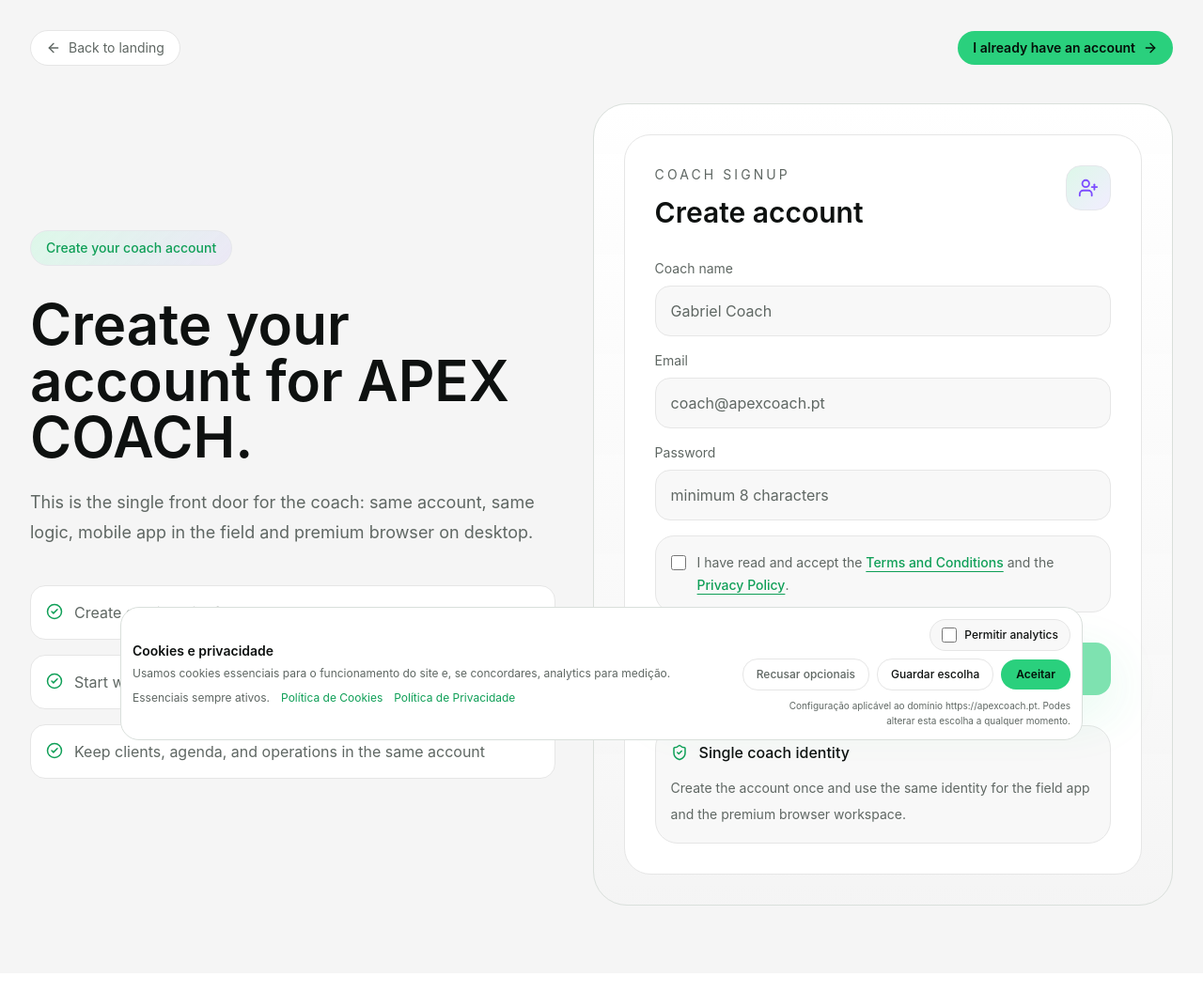
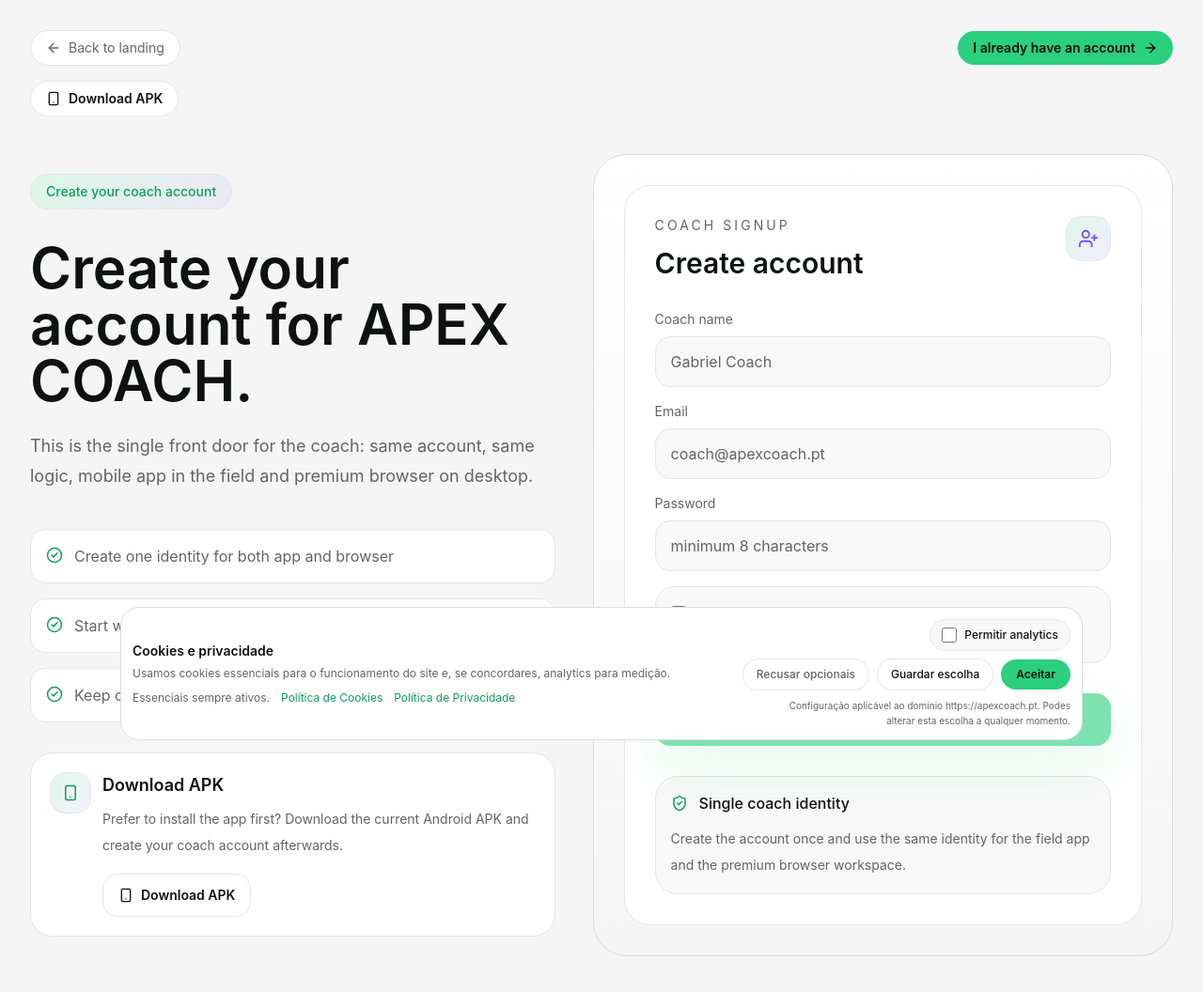
Before and after one commit to potter-53/apexcoach-web, a Next.js app: page /signup in a window 1280 px wide. Shown: the top 1056 px of the page at 94% size. Built offline with nearby package versions, Linux system fonts and the light colour scheme; no server answers.

Commit message:
Add visible APK download CTAs to landing and coach signup

```diff
--- a/app/signup/SignupClient.jsx
+++ b/app/signup/SignupClient.jsx
@@ -18,6 +18,7 @@
     ],
     backToLanding: "Back to landing",
     haveAccount: "I already have an account",
+    downloadNow: "Download APK",
     badge: "Create your coach account",
     title: "Create your account for APEX COACH.",
     text: "This is the single front door for the coach: same account, same logic, mobile app in the field and premium browser on desktop.",
@@ -37,6 +38,7 @@
     createContinue: "Create account and continue",
     identityTitle: "Single coach identity",
     identityText: "Create the account once and use the same identity for the field app and the premium browser workspace.",
+    downloadHint: "Prefer to install the app first? Download the current Android APK and create your coach account afterwards.",
   },
   pt: {
     highlights: [
@@ -46,6 +48,7 @@
     ],
     backToLanding: "Voltar a landing",
     haveAccount: "Ja tenho conta",
+    downloadNow: "Download APK",
     badge: "Cria a tua conta coach",
     title: "Cria a tua conta para APEX COACH.",
     text: "Esta e a entrada unica do coach: mesma conta, mesma logica, app mobile no terreno e browser premium no desktop.",
@@ -65,6 +68,7 @@
     createContinue: "Criar conta e continuar",
     identityTitle: "Identidade unica do coach",
     identityText: "Cria a conta uma vez e usa a mesma identidade na app de terreno e no workspace browser premium.",
+    downloadHint: "Preferes instalar primeiro a app? Faz download da APK Android atual e cria a tua conta coach depois.",
   },
   es: {
     highlights: [
@@ -74,6 +78,7 @@
     ],
     backToLanding: "Volver a la landing",
     haveAccount: "Ya tengo cuenta",
+    downloadNow: "Download APK",
     badge: "Crea tu cuenta coach",
     title: "Crea tu cuenta para APEX COACH.",
     text: "Esta es la entrada unica del coach: misma cuenta, misma logica, app movil en el campo y browser premium en escritorio.",
@@ -93,6 +98,7 @@
     createContinue: "Crear cuenta y continuar",
     identityTitle: "Identidad unica del coach",
     identityText: "Crea la cuenta una vez y usa la misma identidad en la app de campo y en el workspace browser premium.",
+    downloadHint: "Prefieres instalar primero la app? Descarga el APK Android actual y crea tu cuenta coach despues.",
   },
   fr: {
     highlights: [
@@ -102,6 +108,7 @@
     ],
     backToLanding: "Retour a la landing",
     haveAccount: "J'ai deja un compte",
+    downloadNow: "Download APK",
     badge: "Cree ton compte coach",
     title: "Cree ton compte pour APEX COACH.",
     text: "C'est l'entree unique du coach : meme compte, meme logique, app mobile sur le terrain et navigateur premium sur desktop.",
@@ -121,6 +128,7 @@
     createContinue: "Creer le compte et continuer",
     identityTitle: "Identite coach unique",
     identityText: "Cree le compte une seule fois et utilise la meme identite dans l'app terrain et dans le workspace navigateur premium.",
+    downloadHint: "Tu preferes installer l'app d'abord ? Telecharge l'APK Android actuel puis cree ton compte coach.",
   },
 };
 
@@ -335,6 +343,17 @@
           </Link>
         </div>
 
+        <div className="mt-4 flex flex-wrap items-center gap-3">
+          <a
+            href="/download/apk"
+            onClick={() => trackEvent("landing_signup_top_download_click", { locale })}
+            className="inline-flex items-center gap-2 rounded-full border border-[var(--border)] bg-white px-4 py-2 text-sm font-semibold text-[var(--text)]"
+          >
+            <Smartphone size={16} />
+            {t.downloadNow}
+          </a>
+        </div>
+
         <div className="grid flex-1 items-center gap-10 py-10 lg:grid-cols-[0.95fr_1.05fr]">
           <section className="max-w-xl">
             <div className="inline-flex rounded-full border border-[var(--accent)]/20 bg-[linear-gradient(135deg,var(--accent-soft),rgba(124,77,255,0.08))] px-4 py-2 text-sm font-medium text-[var(--accent-strong)]">
@@ -359,6 +378,28 @@
                   <p className="text-[var(--text-muted)]">{item}</p>
                 </div>
               ))}
+            </div>
+
+            <div className="mt-8 rounded-[24px] border border-[var(--border)] bg-white p-5 shadow-[var(--shadow-soft)]">
+              <div className="flex items-start gap-3">
+                <div className="rounded-2xl border border-[var(--accent)]/20 bg-[linear-gradient(135deg,var(--accent-soft),rgba(124,77,255,0.08))] p-3 text-[var(--accent-strong)]">
+                  <Smartphone size={18} />
+                </div>
+                <div className="flex-1">
+                  <h3 className="text-lg font-semibold text-[var(--text)]">{t.downloadNow}</h3>
+                  <p className="mt-2 text-sm leading-7 text-[var(--text-muted)]">{t.downloadHint}</p>
+                  <div className="mt-4">
+                    <a
+                      href="/download/apk"
+                      onClick={() => trackEvent("landing_signup_side_download_click", { locale })}
+                      className="inline-flex items-center gap-2 rounded-2xl border border-[var(--border)] bg-[var(--surface-solid)] px-4 py-3 text-sm font-semibold text-[var(--text)]"
+                    >
+                      <Smartphone size={16} />
+                      {t.downloadNow}
+                    </a>
+                  </div>
+                </div>
+              </div>
             </div>
           </section>
 
--- a/src/App.jsx
+++ b/src/App.jsx
@@ -23,6 +23,7 @@
       "Desenvolvida para o contexto real de intervenção, a APEX COACH permite ao coach gerir sessões, ajustar cargas, acompanhar alunos e registar informação crítica com muito menos fricção operacional. É a solução certa para quem procura maior eficiência, maior clareza e uma execução mais profissional.",
     primaryCta: "Começar trial grátis 14 dias",
     secondaryCta: "Criar conta",
+    downloadCta: "Download APK",
     trust1: "Clients ilimitados",
     trust2: "Periodização e protocolos",
     trust3: "Templates, tags e tracking",
@@ -248,6 +249,7 @@
       "Built for real coaching environments, APEX COACH allows coaches to manage sessions, adjust loads, follow clients, and record critical information with far less operational friction. It is the right solution for professionals seeking greater efficiency, clearer oversight, and a more elevated standard of work.",
     primaryCta: "Start 14-day free trial",
     secondaryCta: "Create account",
+    downloadCta: "Download APK",
     trust1: "Unlimited clients",
     trust2: "Periodization and protocols",
     trust3: "Templates, tags, and tracking",
@@ -731,6 +733,13 @@
               <Link href="/login" onClick={() => trackEvent("landing_header_login_click", { locale: lang })} className="rounded-full border border-[var(--border)] bg-[var(--surface-solid)] px-5 py-3 text-sm font-semibold text-[var(--text)]">
                 {t.login}
               </Link>
+              <a
+                href="/download/apk"
+                onClick={() => trackEvent("landing_header_download_click", { locale: lang })}
+                className="rounded-full border border-[var(--border)] bg-white px-5 py-3 text-sm font-semibold text-[var(--text)]"
+              >
+                {t.downloadCta}
+              </a>
               <Link href="/signup" onClick={() => trackEvent("landing_header_signup_click", { locale: lang })} className="rounded-full bg-[var(--accent)] px-5 py-3 text-sm font-semibold text-[var(--accent-foreground)] shadow-[0_12px_40px_rgba(42,208,125,0.24)]">
                 {t.primaryCta}
               </Link>
@@ -753,6 +762,16 @@
               <Link href="/login" onClick={() => setMobileMenuOpen(false)} className="rounded-2xl border border-[var(--border)] bg-[var(--surface-solid)] px-4 py-3 text-center text-sm font-semibold text-[var(--text)]">
                 {t.login}
               </Link>
+              <a
+                href="/download/apk"
+                onClick={() => {
+                  trackEvent("landing_mobile_download_click", { locale: lang });
+                  setMobileMenuOpen(false);
+                }}
+                className="rounded-2xl border border-[var(--border)] bg-white px-4 py-3 text-center text-sm font-semibold text-[var(--text)]"
+              >
+                {t.downloadCta}
+              </a>
               <Link href="/signup" onClick={() => setMobileMenuOpen(false)} className="rounded-2xl bg-[var(--accent)] px-4 py-3 text-center text-sm font-semibold text-[var(--accent-foreground)]">
                 {t.primaryCta}
               </Link>
@@ -779,6 +798,13 @@
                 {t.primaryCta}
                 <ArrowRight size={18} />
               </Link>
+              <a
+                href="/download/apk"
+                onClick={() => trackEvent("landing_hero_download_click", { locale: lang })}
+                className="inline-flex items-center justify-center gap-2 rounded-2xl border border-[var(--border)] bg-white px-6 py-4 text-base font-semibold text-[var(--text)]"
+              >
+                {t.downloadCta}
+              </a>
               <button onClick={() => setModalOpen(true)} className="inline-flex items-center justify-center rounded-2xl border border-[var(--border)] bg-[var(--surface-solid)] px-6 py-4 text-base font-semibold text-[var(--text)]">
                 {t.secondaryCta}
               </button>
```
